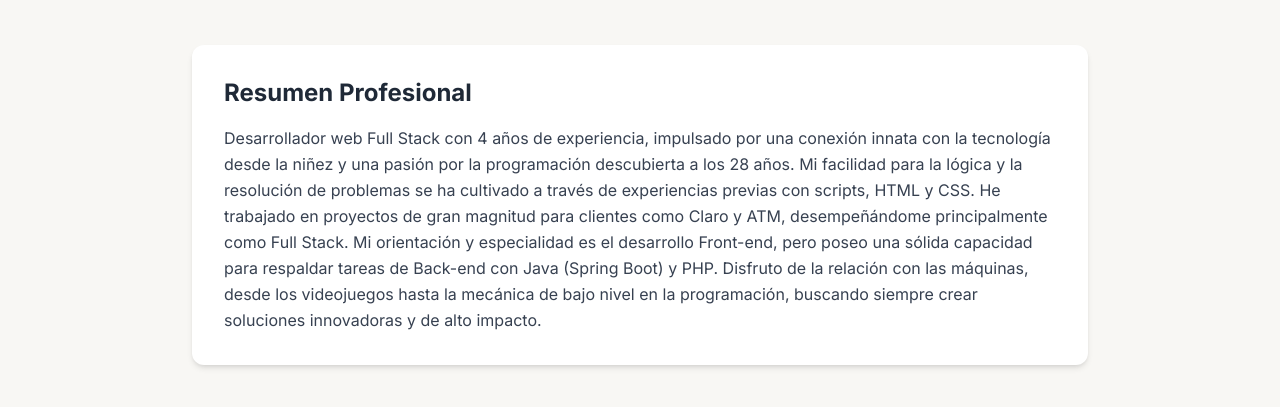
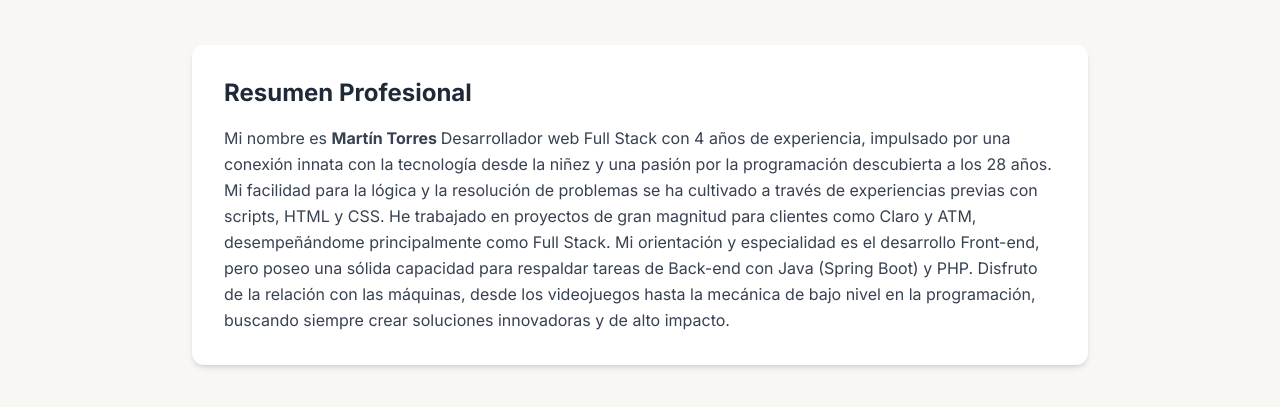
Before and after one commit to tankez0r/tankez0r.github.io, a plain HTML site: page index.html in a window 1280 px wide. Shown: the part 191-598 px from the top of the page. Drawn offline with nearby package versions, Linux system fonts and the light colour scheme.

Commit message:
Update index.html

```diff
--- a/index.html
+++ b/index.html
@@ -119,7 +119,7 @@
             </div>
             <div class="max-w-4xl mx-auto card p-8">
                 <h3 class="text-2xl font-bold text-gray-800 mb-4">Resumen Profesional</h3>
-                <p class="text-gray-700 leading-relaxed">
+                <p class="text-gray-700 leading-relaxed"> Mi nombre es <b>  Martín Torres </b>
                     Desarrollador web Full Stack con 4 años de experiencia, impulsado por una conexión innata con la tecnología desde la niñez y una pasión por la programación descubierta a los 28 años. Mi facilidad para la lógica y la resolución de problemas se ha cultivado a través de experiencias previas con scripts, HTML y CSS. He trabajado en proyectos de gran magnitud para clientes como Claro y ATM, desempeñándome principalmente como Full Stack. Mi orientación y especialidad es el desarrollo Front-end, pero poseo una sólida capacidad para respaldar tareas de Back-end con Java (Spring Boot) y PHP. Disfruto de la relación con las máquinas, desde los videojuegos hasta la mecánica de bajo nivel en la programación, buscando siempre crear soluciones innovadoras y de alto impacto.
                 </p>
             </div>
```
